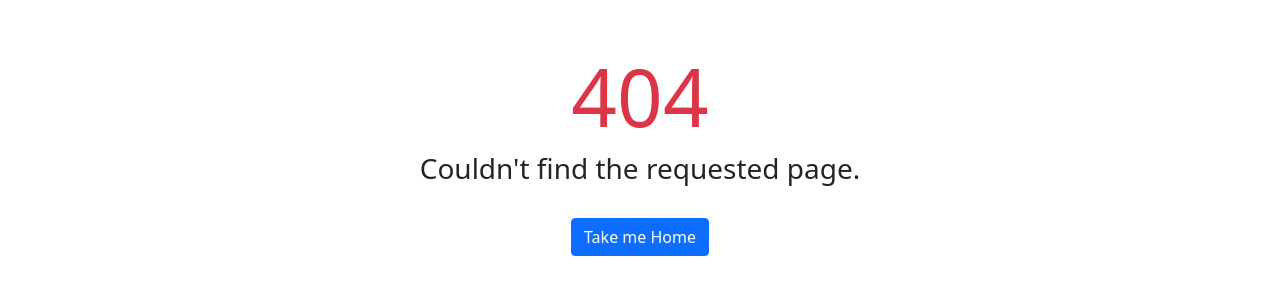
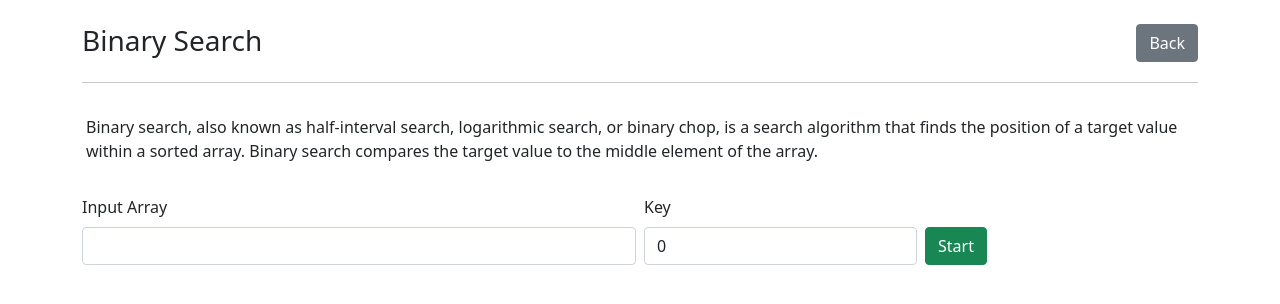
Before and after one commit to themrshubh/algorithm-visualizer, a Vue app: page /binary-search in a window 1280 px wide. Before the commit this address had no page. Shown: the top 304 px of the page. Built offline with nearby package versions, Linux system fonts and the light colour scheme.

Commit message:
Added binary search

```diff
--- a/src/router/index.js
+++ b/src/router/index.js
@@ -16,6 +16,11 @@ const routes = [
     component: () => import('../views/LinearSearch.vue'),
   },
   {
+    path: '/binary-search',
+    name: 'BinarySearch',
+    component: () => import('../views/BinarySearch.vue'),
+  },
+  {
     path: '/*',
     name: 'NotFound',
     component: () => import('../views/NotFound.vue'),
--- /dev/null
+++ b/src/views/BinarySearch.vue
@@ -0,0 +1,186 @@
+<template>
+  <div class="container">
+    <div class="row mt-4">
+      <div class="col">
+        <h3 class="fw-light ml-1">Binary Search</h3>
+      </div>
+      <div class="col-auto">
+        <button class="btn btn-secondary" @click="$router.push('/')">
+          Back
+        </button>
+      </div>
+    </div>
+    <hr />
+    <div class="row mb-3">
+      <div class="col p-md-3">
+        Binary search, also known as half-interval search, logarithmic search,
+        or binary chop, is a search algorithm that finds the position of a
+        target value within a sorted array. Binary search compares the target
+        value to the middle element of the array.
+      </div>
+    </div>
+    <div class="row g-2">
+      <div class="col-md-6">
+        <label for="input" class="form-label">Input Array</label>
+        <input v-model="input" type="text" name="input" class="form-control" />
+      </div>
+      <div class="col-md-3">
+        <label for="key" class="form-label">Key</label>
+        <input v-model="key" type="text" name="key" class="form-control" />
+      </div>
+      <div class="col-md-3 d-flex align-items-end">
+        <button class="btn btn-success" @click="binarySearch">
+          Start
+        </button>
+      </div>
+    </div>
+    <div class="row">
+      <div class="col-sm-4 p-3">
+        <div
+          v-if="message != null"
+          :class="[
+            { 'text-warning': message.type == 'err' },
+            { 'text-success': message.type == 'yes' },
+            { 'text-danger': message.type == 'nop' },
+          ]"
+        >
+          {{ message.body }}
+        </div>
+      </div>
+    </div>
+    <div class="row py-5">
+      <div class="col text-center">
+        <ul class="list-unstyled">
+          <li
+            v-for="(element, ind) in arr"
+            :key="ind"
+            class="d-inline lead p-2 position-relative"
+            :class="{ 'text-success fw-bold': index == ind }"
+          >
+            {{ element }}
+            <div
+              class="position-absolute dot"
+              :class="[
+                { 'bg-danger': (start == ind || end == ind) && index != ind },
+                { 'bg-primary': mid == ind && index != ind },
+              ]"
+            ></div>
+          </li>
+        </ul>
+      </div>
+    </div>
+  </div>
+</template>
+
+<script>
+  export default {
+    data() {
+      return {
+        input: '',
+        key: 0,
+        index: -1,
+        start: -1,
+        end: -1,
+        mid: -1,
+        message: null,
+        arr: [],
+      }
+    },
+
+    // computed: {
+    //   arr() {
+    //     try {
+    //       let arr = []
+    //       let temp = this.input.split(',')
+    //       for (let i = 0; i < temp.length; i++) {
+    //         arr.push(Number(temp[i].trim()))
+    //       }
+    //       return arr
+    //     } catch (err) {
+    //       return []
+    //     }
+    //   },
+    // },
+
+    watch: {
+      input(newValue) {
+        try {
+          let arr = []
+          let temp = newValue.split(',')
+          for (let i = 0; i < temp.length; i++) {
+            arr.push(Number(temp[i].trim()))
+          }
+          this.arr = arr
+        } catch (err) {
+          this.arr = []
+          this.message = {
+            type: 'err',
+            body: 'Bad input',
+          }
+        }
+      },
+    },
+
+    methods: {
+      async binarySearch() {
+        try {
+          this.reset()
+          let arr = this.arr
+          let key = Number(this.key)
+          this.start = 0
+          this.end = arr.length - 1
+
+          while (this.start <= this.end) {
+            this.mid = Math.floor((this.start + this.end) / 2)
+            await this.sleep(1000)
+            if (arr[this.mid] == key) {
+              this.index = this.mid
+              this.message = {
+                type: 'yes',
+                body: `${key} found at index ${this.mid}.`,
+              }
+              return
+            } else if (arr[this.mid] < key) {
+              this.start = this.mid + 1
+            } else {
+              this.end = this.mid - 1
+            }
+          }
+
+          this.message = {
+            type: 'nop',
+            body: `${key} not found in the input.`,
+          }
+        } catch (err) {
+          console.log(err)
+          this.message = {
+            type: 'err',
+            body: 'Some error has occured',
+          }
+        }
+      },
+
+      reset() {
+        this.index = -1
+        this.start = -1
+        this.end = -1
+        this.message = null
+      },
+
+      sleep(ms) {
+        return new Promise((resolve) => setTimeout(resolve, ms))
+      },
+    },
+  }
+</script>
+
+<style>
+  .dot {
+    bottom: 0px;
+    left: 50%;
+    transform: translateX(-50%);
+    height: 7px;
+    width: 7px;
+    border-radius: 200px;
+  }
+</style>
--- a/src/views/LinearSearch.vue
+++ b/src/views/LinearSearch.vue
@@ -13,11 +13,11 @@
     <hr />
     <div class="row mb-3">
       <div class="col p-md-3">
-        In computer science, a linear search or sequential search is a method
-        for finding an element within a list. It sequentially checks each
-        element of the list until a match is found or the whole list has been
-        searched. Below, the input array elements must be comma seperated. All
-        values are interpreted as strings.
+        Linear search or sequential search is a method for finding an element
+        within a list. It sequentially checks each element of the list until a
+        match is found or the whole list has been searched. Below, the input
+        array elements must be comma seperated. All values are interpreted as
+        strings.
       </div>
     </div>
     <div class="row g-2">
```
